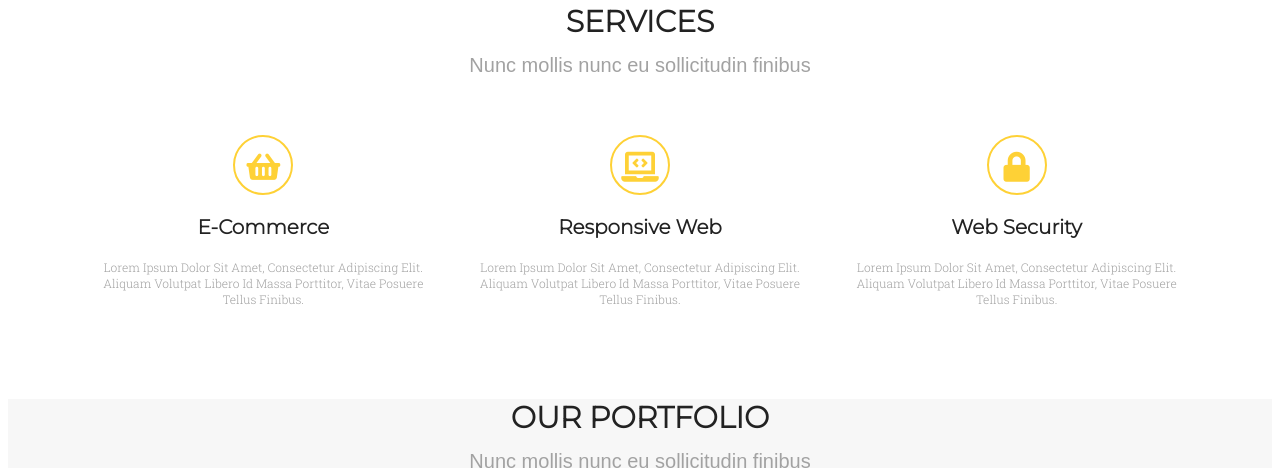
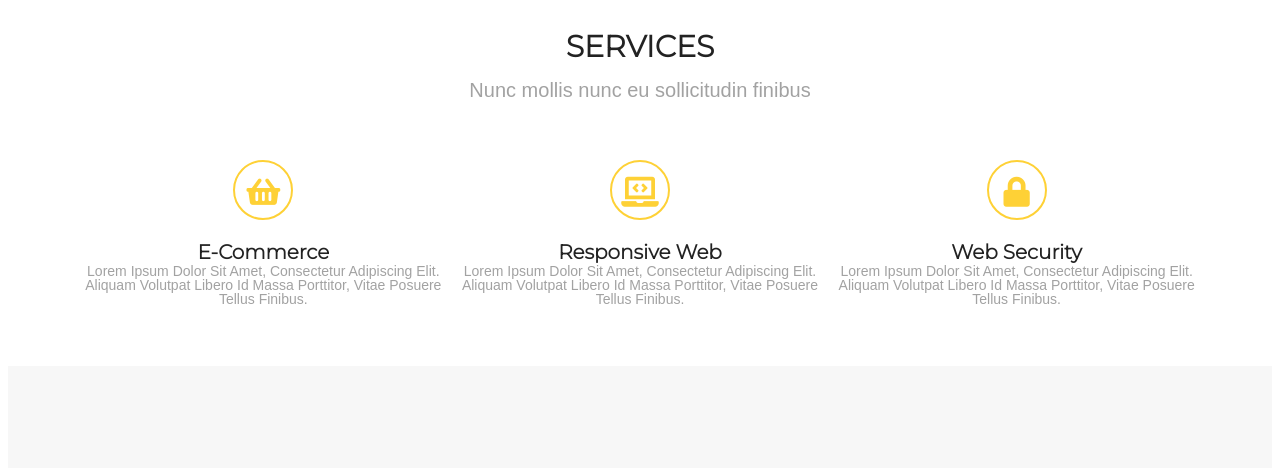
Before and after one commit to MarcNowak/week04, a website: page index.html in a window 1280 px wide. Shown: the part 785-1253 px from the top of the page. Drawn offline with Linux system fonts and the light colour scheme; a web font is replaced by a local one.

```diff
--- a/sass/style.scss
+++ b/sass/style.scss
@@ -171,7 +171,7 @@
 /* Services */
 
 .services {
-    margin: 80px 0;
+    padding: 80px 0;
 }
 
 .services i {
@@ -204,6 +204,7 @@
 
 .card {
     margin-top: 50px;
+    background: $font-color-light;
 }
 
 .card, .card-body {
@@ -211,14 +212,24 @@
 }
 
 .card-description {
-    font-family: $font-text;
-    font-size: 12px;
+    font-family: $font-italic;
+    font-size: 14px;
     color: $font-color-grey;
     text-transform: capitalize;
+    margin: -20px;
+    line-height: 1em;
+}
+
+.card-image {
+    img {
+        width: 300px;
+        height: 100%;
+    }
 }
 
 .portfolio {
     background: #f7f7f7;
+    padding: 80px 0;
 }
 
 /* Footer */
```
Also changed, not shown: css/style.css, 1 other file.
